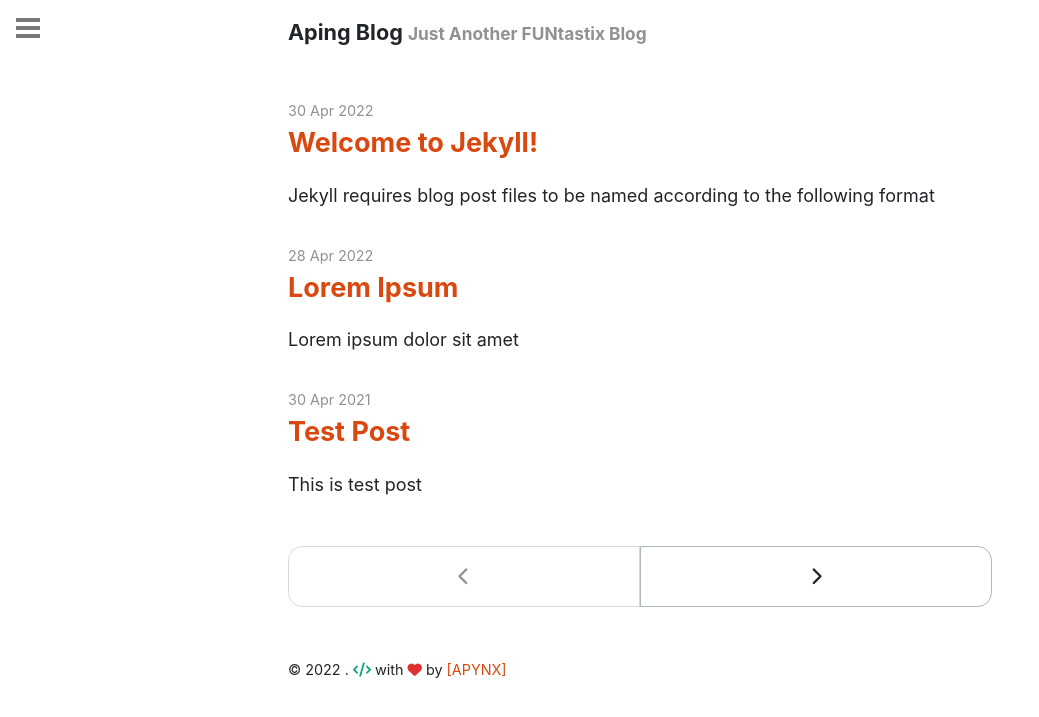
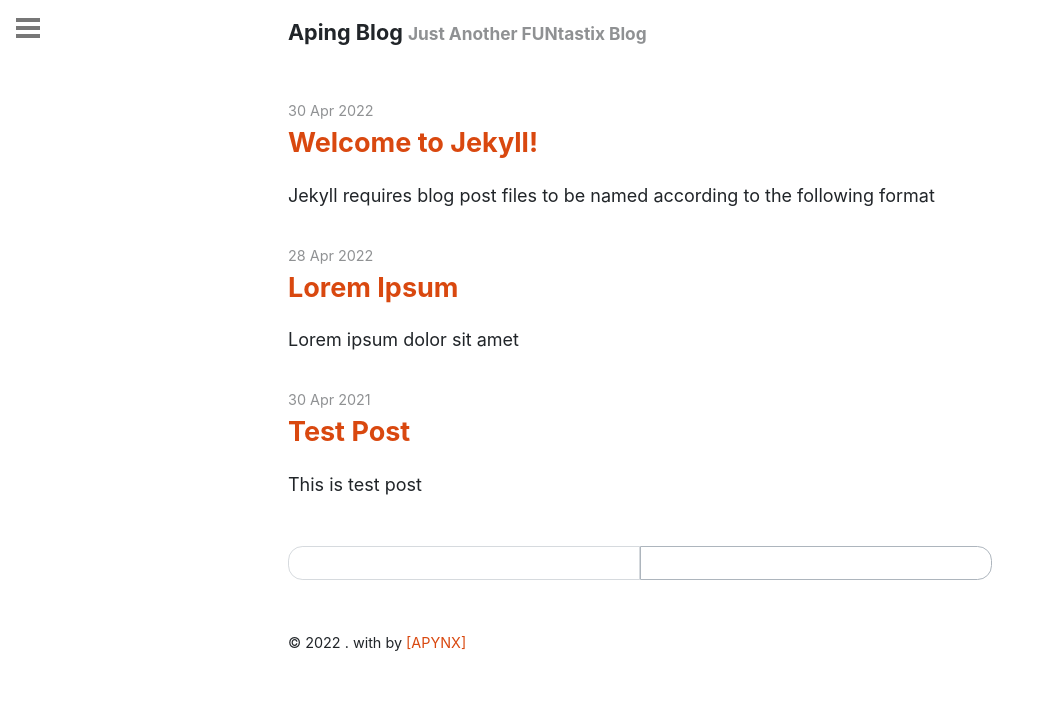
Before and after one commit to apynx/apynx.github.io, a Jekyll site: the page built from index.html, in a window 1280 px wide. Shown: the top 717 px of the page, without its empty margins (0-1039 px from the left). Built offline with Jekyll 4.4.1, drawn with Linux system fonts in a browser that asks for light colours; nearby versions of some CDN libraries; the list of posts is cut into pages by our own code.

Commit message:
remove font awesome

```diff
--- a/_includes/head.html
+++ b/_includes/head.html
@@ -13,7 +13,6 @@
   <link rel="stylesheet" href="{{ 'assets/css/normalize.css' | relative_url }}">
   <link rel="stylesheet" href="{{ 'assets/css/ockham.css' | relative_url }}">
   <script async src="{{ 'assets/js/ockham.js' | relative_url }}"></script>
-  <link rel="stylesheet" href="https://cdnjs.cloudflare.com/ajax/libs/font-awesome/6.1.1/css/all.min.css" integrity="sha512-KfkfwYDsLkIlwQp6LFnl8zNdLGxu9YAA1QvwINks4PhcElQSvqcyVLLD9aMhXd13uQjoXtEKNosOWaZqXgel0g==" crossorigin="anonymous" referrerpolicy="no-referrer" />
 
   {% include custom-head.html %}
 </head>
```
